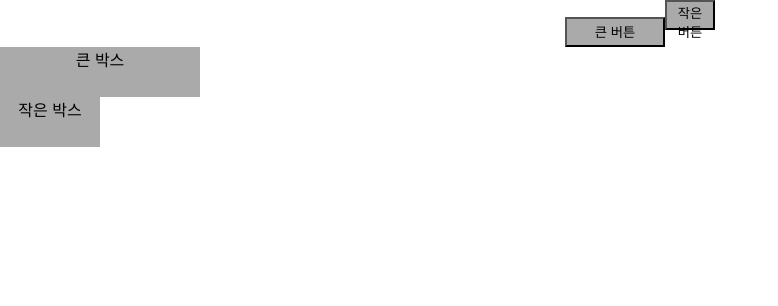
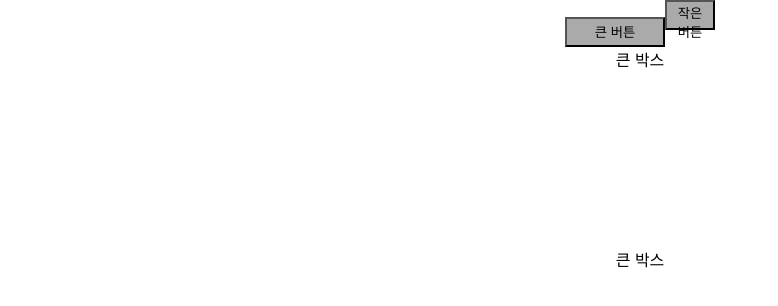
Before and after one commit to kopro-ov/RealReactProgrammingBook, a React (Create React App) app in the folder 01/06.css-test/css-test/: page / in a window 1280 px wide. Shown: the top 306 px of the page, without its empty margins (0-778 px from the left). Built offline with nearby package versions, Linux system fonts and the light colour scheme.

Commit message:
css in js

```diff
--- a/01/06.css-test/css-test/src/App.js
+++ b/01/06.css-test/css-test/src/App.js
@@ -1,7 +1,7 @@
 import logo from './logo.svg';
 import './App.css';
 import Button from './Button3';
-import Box from './Box3';
+import Box from './Box4';
 
 function App() {
   return (
--- /dev/null
+++ b/01/06.css-test/css-test/src/Box4.js
@@ -0,0 +1,23 @@
+import React from 'react';
+import styled from 'styled-components';
+
+const BoxCommon = styled.div`
+    height: 50px;
+    background-color: #aaa;
+`;
+const BoxBig = styled.div`
+    height: 200px;
+`;
+const BoxSmall = styled.div`
+    height: 100px;
+`;
+
+function Box({size}) {
+    if(size == 'big') {
+        return <BoxBig>큰 박스</BoxBig>;
+    } else {
+        return <BoxSmall>큰 박스</BoxSmall>;
+    }
+}
+
+export default Box;
```
